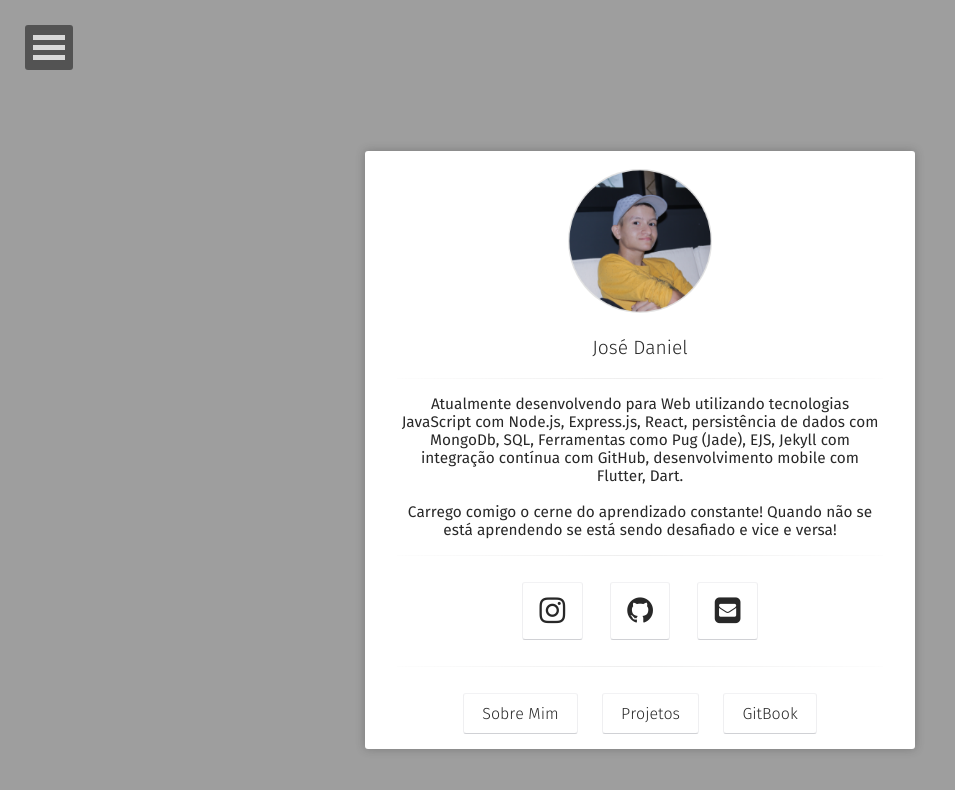
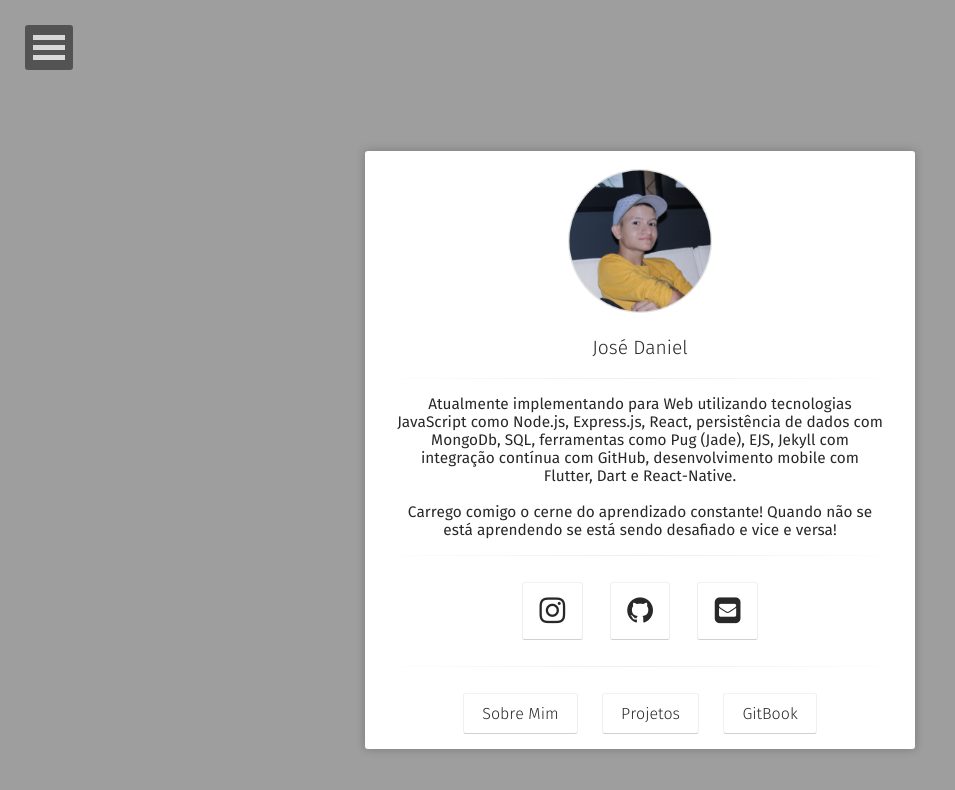
Before and after one commit to jsdaniell/jsdaniell.github.io, a Jekyll site: the page built from index.html, in a window 1280 px wide. Shown: the top 790 px of the page, without its empty margins (0-955 px from the left). Built offline with Jekyll 4.4.1, drawn with Linux system fonts in a browser that asks for light colours; some web fonts are replaced.

Commit message:
bio updated

```diff
--- a/_config.yml
+++ b/_config.yml
@@ -1,6 +1,6 @@
 # Site
 title:              'José Daniel'
-bio:                'Atualmente desenvolvendo para Web utilizando tecnologias JavaScript com Node.js, Express.js, React, persistência de dados com MongoDb, SQL, Ferramentas como Pug (Jade), EJS, Jekyll com integração contínua com GitHub, desenvolvimento mobile com Flutter, Dart. <br><br> Carrego comigo o cerne do aprendizado constante! Quando não se está aprendendo se está sendo desafiado e vice e versa!'
+bio:                'Atualmente implementando para Web utilizando tecnologias JavaScript como Node.js, Express.js, React, persistência de dados com MongoDb, SQL, ferramentas como Pug (Jade), EJS, Jekyll com integração contínua com GitHub, desenvolvimento mobile com Flutter, Dart e React-Native. <br><br> Carrego comigo o cerne do aprendizado constante! Quando não se está aprendendo se está sendo desafiado e vice e versa!'
 description:        "Aqui demonstro alguns de meus projetos e habilidades desenvolvidas ao longo da minha jornada como programador!"
 reading_time:       true
 words_per_minute:   200
```
